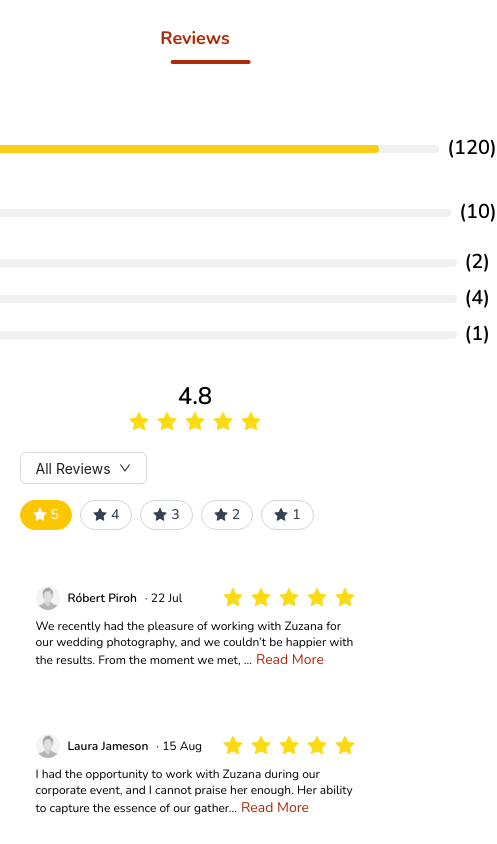
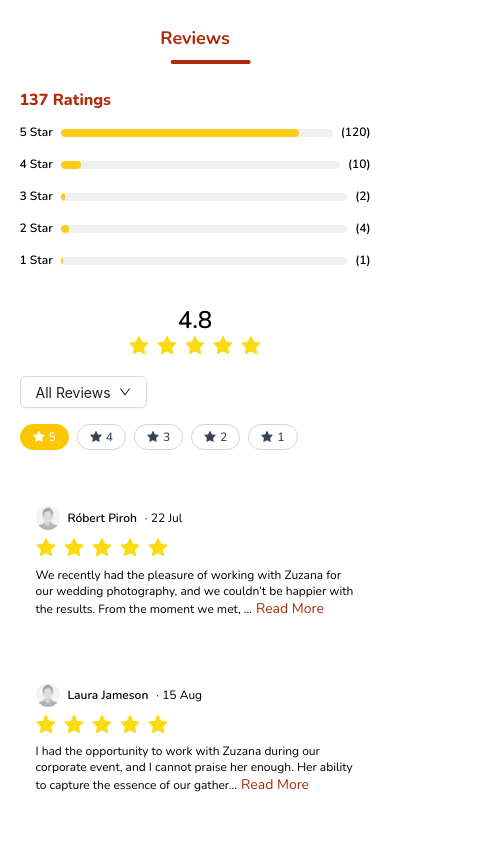
Before and after one commit to sparktechagency/frafol-website, a Next.js app: page /professionals/user-1 in a window 390 px wide. Shown: the part 6620-7464 px from the top of the page, 497 px wide, since content can reach past the window. Built offline with nearby package versions, Linux system fonts and the light colour scheme; what @ant-design/nextjs-registry would draw is missing.

Commit message:
Website Done 90%

```diff
--- a/src/components/Home/TalentedProfessionalsImages.tsx
+++ b/src/components/Home/TalentedProfessionalsImages.tsx
@@ -1,5 +1,4 @@
 /* eslint-disable @typescript-eslint/no-explicit-any */
-"use client";
 import React from "react";
 import Container from "../ui/Container";
 import SectionHeader from "../ui/SectionHeader";
--- a/src/components/Professional/ProfessionalPageDetailsMyServices.tsx
+++ b/src/components/Professional/ProfessionalPageDetailsMyServices.tsx
@@ -1,8 +1,6 @@
-"use client";
-import React, { useState } from "react";
+import React from "react";
 import SectionHeader from "../ui/SectionHeader";
 import ProfessionalServiceCard from "../shared/ProfessionalServiceCard";
-import ProfessionalServiceBookingModal from "../ui/Modal/Professional/ProfessionalServiceBookingModal";
 
 const data = [
   {
@@ -65,28 +63,18 @@ const data = [
 ];
 
 const ProfessionalPageDetailsMyServices = () => {
-  const [isModalVisible, setIsModalVisible] = useState(false);
-
-  const openModal = () => setIsModalVisible(true);
-
-  const handleCancel = () => setIsModalVisible(false);
   return (
     <div className="mt-16">
       <SectionHeader title="My Services" className="mb-3" />
 
-      <div className="mt-5 grid grid-cols-1 sm:grid-cols-2 lg:grid-cols-3 gap-5">
+      <div
+        className="mt-5 grid grid-cols-1 sm:grid-cols-2 lg:grid-cols-3 gap-5"
+        suppressHydrationWarning={true}
+      >
         {data.map((item, index) => (
-          <ProfessionalServiceCard
-            key={index}
-            data={item}
-            openModal={openModal}
-          />
+          <ProfessionalServiceCard key={index} data={item} />
         ))}
       </div>
-      <ProfessionalServiceBookingModal
-        isModalVisible={isModalVisible}
-        handleCancel={handleCancel}
-      />
     </div>
   );
 };
--- a/src/components/Professional/ProfessionalReviewCard.tsx
+++ b/src/components/Professional/ProfessionalReviewCard.tsx
@@ -18,8 +18,8 @@ const ReviewCard = ({ review }: { review: any }) => {
   return (
     <div className="p-4 rounded-lg shadow-none hover:shadow-md transition">
       {/* Header */}
-      <div className="flex items-center justify-between mb-2">
-        <div className="flex items-center gap-2">
+      <div className="flex flex-col mb-2">
+        <div className="flex items-center gap-2 mb-2">
           <Image
             width={2000}
             height={2000}
@@ -34,7 +34,7 @@ const ReviewCard = ({ review }: { review: any }) => {
             · {review.date}
           </span>
         </div>
-        <Rate disabled defaultValue={review.rating} />
+        <Rate className="" disabled defaultValue={review.rating} />
       </div>
 
       {/* Content */}
--- a/src/components/Professional/ProfessionalReviewRating.tsx
+++ b/src/components/Professional/ProfessionalReviewRating.tsx
@@ -25,16 +25,16 @@ const ProfessionalReviewRating = () => {
   return (
     <div className="flex flex-col lg:flex-row items-center  gap-8 w-full">
       {/* Left side: Rating breakdown */}
-      <div className=" space-y-2">
+      <div className=" space-y-2 w-full">
         <p className="text-base sm:text-lg lg:text-xl xl:text-2xl font-extrabold text-secondary-color">
           {totalRatings} Ratings
         </p>
         {ratings.map(({ star, count }) => (
           <div key={star} className="flex items-center gap-2 w-full">
-            <div className="text-xl sm:text-sm lg:text-base xl:text-lg font-semibold">
+            <div className="text-xs text-nowrap sm:text-sm lg:text-base xl:text-lg font-semibold">
               {star} Star
             </div>
-            <div className="w-[500px]">
+            <div className="w-full lg:w-[500px]">
               <Progress
                 size="default"
                 percent={getPercent(count)}
@@ -42,7 +42,7 @@ const ProfessionalReviewRating = () => {
                 strokeColor="#FACC15"
               />
             </div>
-            <div className="text-xl sm:text-sm lg:text-base xl:text-lg font-semibold">
+            <div className="text-xs text-nowrap sm:text-sm lg:text-base xl:text-lg font-semibold">
               ({count})
             </div>
           </div>
--- a/src/components/Professional/ProfessionalReviewsFiltre.tsx
+++ b/src/components/Professional/ProfessionalReviewsFiltre.tsx
@@ -50,7 +50,7 @@ const ProfessionalReviewsFiltre = () => {
             onClick={() =>
               setSelectedStar((prev) => (prev === star ? null : star))
             }
-            className={`flex items-center gap-1 px-3 py-1 rounded-full border text-sm font-medium cursor-pointer
+            className={`flex items-center gap-1 px-3 py-1 rounded-full border text-xs sm:text-sm lg:text-base font-medium cursor-pointer
               ${
                 selectedStar === star
                   ? "bg-yellow-400 text-white border-yellow-400"
--- a/src/components/Professional/ServiceCardBookNow.tsx
+++ b/src/components/Professional/ServiceCardBookNow.tsx
@@ -1,8 +1,14 @@
-/* eslint-disable @typescript-eslint/no-explicit-any */
-import React from "react";
+"use client";
+import React, { useState } from "react";
 import ReuseButton from "../ui/Button/ReuseButton";
+import ProfessionalServiceBookingModal from "../ui/Modal/Professional/ProfessionalServiceBookingModal";
 
-const ServiceCardBookNow = ({ openModal }: any) => {
+const ServiceCardBookNow = () => {
+  const [isModalVisible, setIsModalVisible] = useState(false);
+
+  const openModal = () => setIsModalVisible(true);
+
+  const handleCancel = () => setIsModalVisible(false);
   return (
     <>
       <ReuseButton
@@ -12,6 +18,10 @@ const ServiceCardBookNow = ({ openModal }: any) => {
       >
         Book Now
       </ReuseButton>
+      <ProfessionalServiceBookingModal
+        isModalVisible={isModalVisible}
+        handleCancel={handleCancel}
+      />
     </>
   );
 };
--- a/src/components/shared/ProfessionalServiceCard.tsx
+++ b/src/components/shared/ProfessionalServiceCard.tsx
@@ -7,7 +7,7 @@ import { LuClock } from "react-icons/lu";
 import { BsCurrencyDollar } from "react-icons/bs";
 import ServiceCardBookNow from "../Professional/ServiceCardBookNow";
 
-const ProfessionalServiceCard = ({ data, openModal }: any) => {
+const ProfessionalServiceCard = ({ data }: any) => {
   return (
     <div className="p-1.5 rounded-xl border border-background-color">
       <Image
@@ -61,7 +61,7 @@ const ProfessionalServiceCard = ({ data, openModal }: any) => {
         </div>
 
         <div className="flex items-center gap-2 mt-5 justify-between">
-          <ServiceCardBookNow openModal={openModal} />
+          <ServiceCardBookNow />
         </div>
       </div>
     </div>
```
